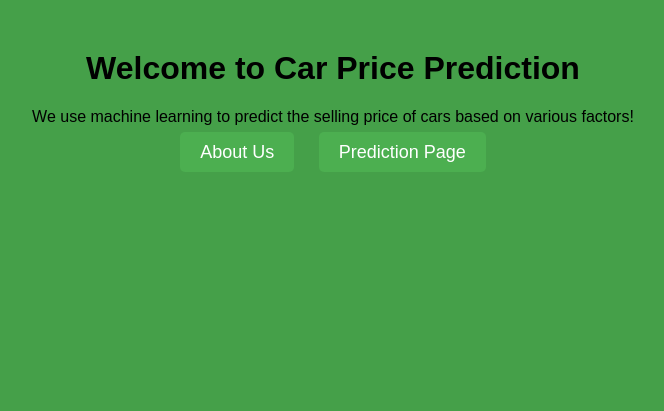
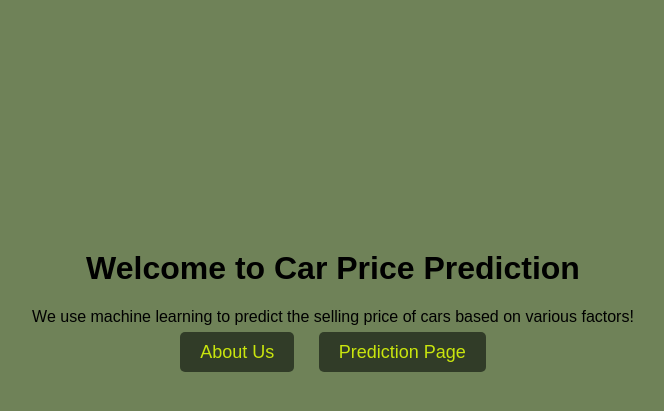
Before and after one commit to buzz-ideas/Car_price_prediction, a Flask app: page / in a window 1280 px wide. Shown: the top 411 px of the page, without its empty margins (307-971 px from the left). Run offline with Flask 3, Linux system fonts and the light colour scheme; parts of the project's set-up code (start-up, migrations or seed data) failed here and were passed over.

Commit message:
Made some changes

```diff
--- a/templates/index.html
+++ b/templates/index.html
@@ -6,22 +6,22 @@
     <title>Car Price Prediction</title>
     <style>
         body {
-            background-color: #45a049;
+            background-color:rgba(61, 86, 29, 0.737);
             font-family: Arial, sans-serif;
             text-align: center;
-            margin-top: 50px;
+            margin-top: 250px;
         }
         a {
             text-decoration: none;
             font-size: 18px;
-            color: white;
-            background-color: #4CAF50;
+            color: rgb(201, 229, 14);
+            background-color: hsla(150, 50%, 2%, 0.563);
             padding: 10px 20px;
             margin: 10px;
             border-radius: 5px;
         }
         a:hover {
-            background-color: #45a049;
+            background-color: #14b4dc;
         }
     </style>
 </head>
--- a/templates/predict.html
+++ b/templates/predict.html
@@ -6,7 +6,7 @@
     <title>Prediction Page</title>
     <style>
         body {
-            background-color: #45a049;
+            background-color:rgba(61, 86, 29, 0.737);
             font-family: Arial, sans-serif;
             text-align: center;
             margin-top: 50px;
@@ -21,7 +21,7 @@
             padding: 10px;
             margin: 10px 0;
             border-radius: 5px;
-            border: 1px solid #ccc;
+            border: 1px solid #0b0101e6;
         }
         input[type="submit"] {
             padding: 10px 20px;
@@ -32,7 +32,7 @@
             cursor: pointer;
         }
         input[type="submit"]:hover {
-            background-color: #45a049;
+            background-color: #109fec;
         }
         .prediction-result {
             margin-top: 20px;
```
